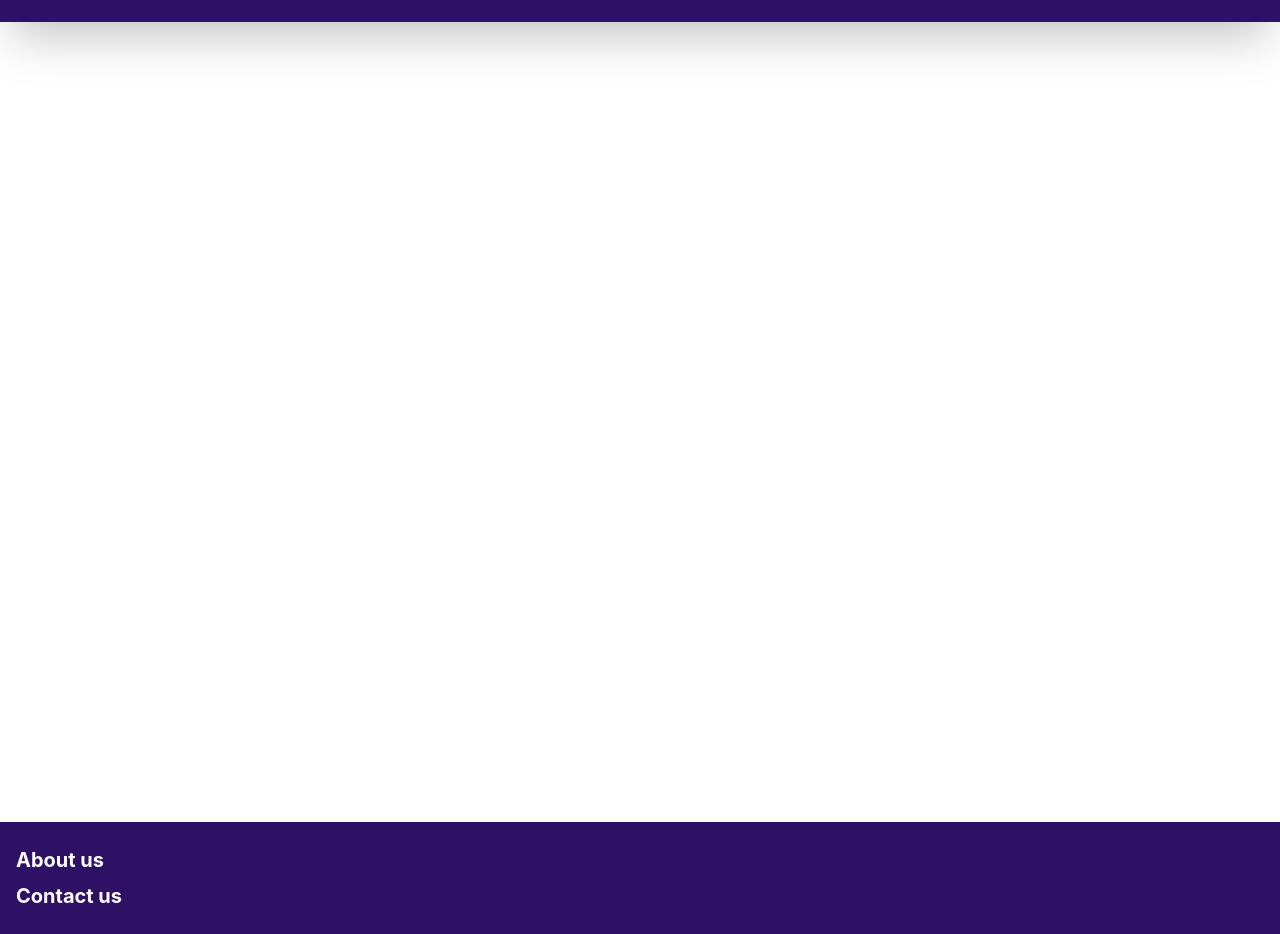
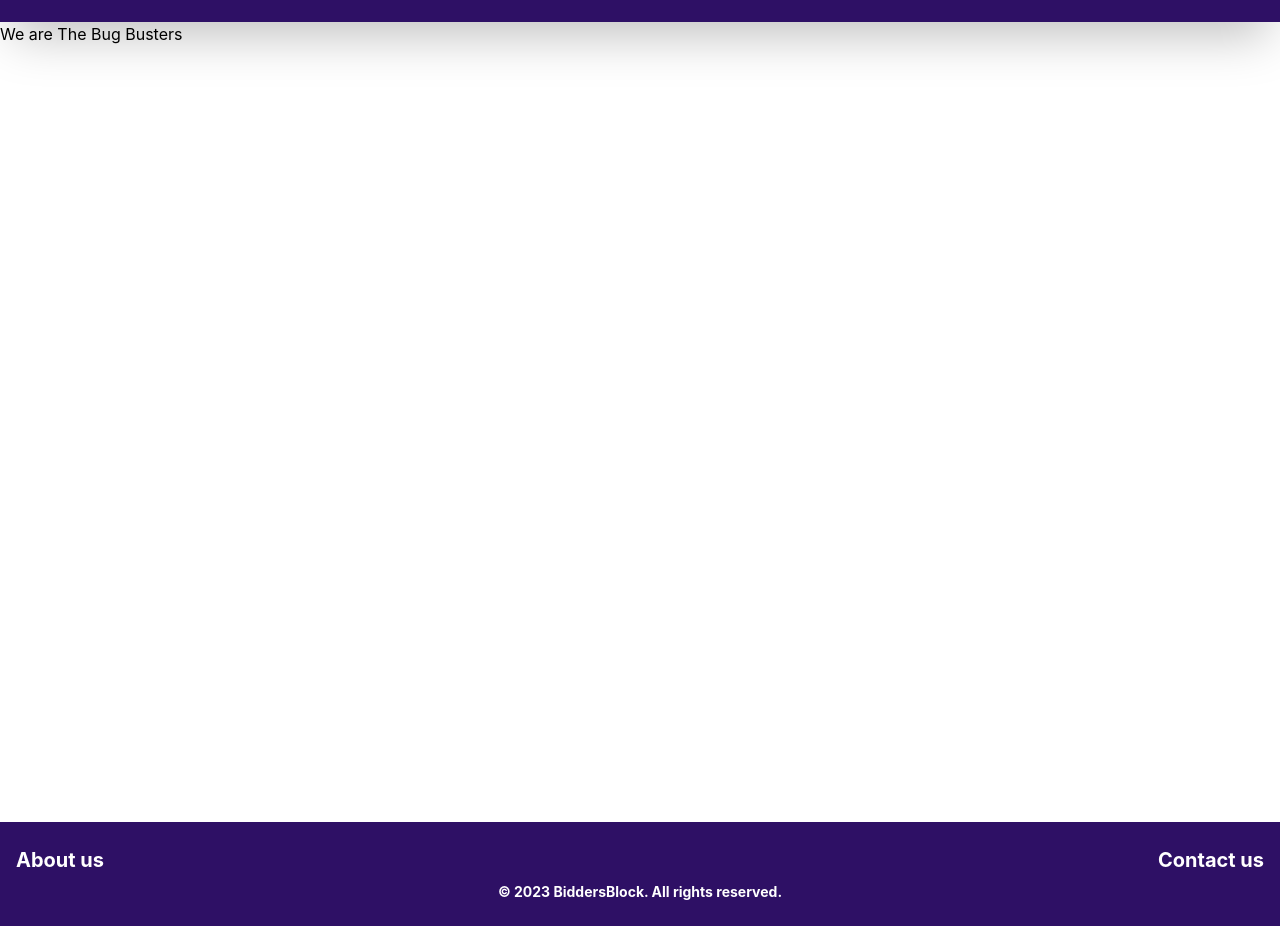
Before and after one commit to THossen/BiddersBlock, a React (Create React App) app: page /AboutUs in a window 1280 px wide. Shown: the part 74-1008 px from the top of the page. Built offline with nearby package versions, Linux system fonts and the light colour scheme.

Commit message:
Changes to footer and added aboutUs and Contact pages

```diff
--- a/src/App.js
+++ b/src/App.js
@@ -6,6 +6,8 @@ import Home from './components/pages/Home/Home';
 import Login from './components/pages/Login/Login';
 import Register from './components/pages/Register/Register';
 import Footer from './components/layout/Footer';
+import Contact from './components/pages/Contact/Contact';
+import AboutUs from './components/pages/About Us/AboutUs';
 
 function App() {
   return (
@@ -17,6 +19,8 @@ function App() {
           <Route path='/Home' element = {<Home/>} />
           <Route path='/Login' element = {<Login/>} />
           <Route path='/Register' element = {<Register/>} />
+          <Route path='/AboutUs' element = {<AboutUs/>} />
+          <Route path='/Contact' element = {<Contact/>} />
         </Routes>
       </Body>
       <Footer/>
--- a/src/components/layout/Footer.js
+++ b/src/components/layout/Footer.js
@@ -1,11 +1,18 @@
+import { Link } from "react-router-dom"
+
 const Footer = () => {
     return (
         <footer className="bg-violet-950 text-white text-xl font-bold justify-between items-center px-4 py-6 space-y-2">
-            <div>
-                About us
+            <div className="flex justify-between w-full">
+                <Link to='/AboutUs' className="hover:text-cyan-500">
+                    About us
+                </Link>
+                <Link to='/Contact' className="hover:text-cyan-500">
+                    Contact us
+                </Link>
             </div>
-            <div>
-                Contact us
+            <div className="mt-4 text-sm text-center">
+                &copy; 2023 BiddersBlock. All rights reserved.
             </div>
         </footer>
     )
--- a/src/components/layout/Navbar.js
+++ b/src/components/layout/Navbar.js
@@ -5,7 +5,7 @@ const NavBar = () => {
         <header className="flex justify-between items-center px-4 py-6 font-bold text-2xl text-white bg-violet-950 shadow-2xl">
             <Link to="/" className="hover:text-cyan-500 hover:scale-110 duration-200 ease-in-out"> Welcome </Link>
             <nav className="space-x-4 md.block">
-                <Link to="/Home" className="inline-block ml-auto hover:text-cyan-600 hover:scale-110 duration-200 ease-in-out"> Home </Link>
+                <Link to="/Home" className="inline-block ml-auto hover:text-cyan-500 hover:scale-110 duration-200 ease-in-out"> Home </Link>
                 <Link to="/Register"
                     className="inline-block px-3 py-2 bg-cyan-500 hover:bg-sky-700 rounded-3xl hover:scale-110 duration-200 ease-in-out">
                         Register
--- /dev/null
+++ b/src/components/pages/About Us/AboutUs.js
@@ -0,0 +1,9 @@
+const AboutUs = () => {
+    return (
+        <div>
+            We are The Bug Busters
+        </div>
+    )
+}
+
+export default AboutUs
--- /dev/null
+++ b/src/components/pages/Contact/Contact.js
@@ -0,0 +1,9 @@
+const Contact = () => {
+    return (
+        <div>
+            Please Hold...
+        </div>
+    )
+}
+
+export default Contact
```
